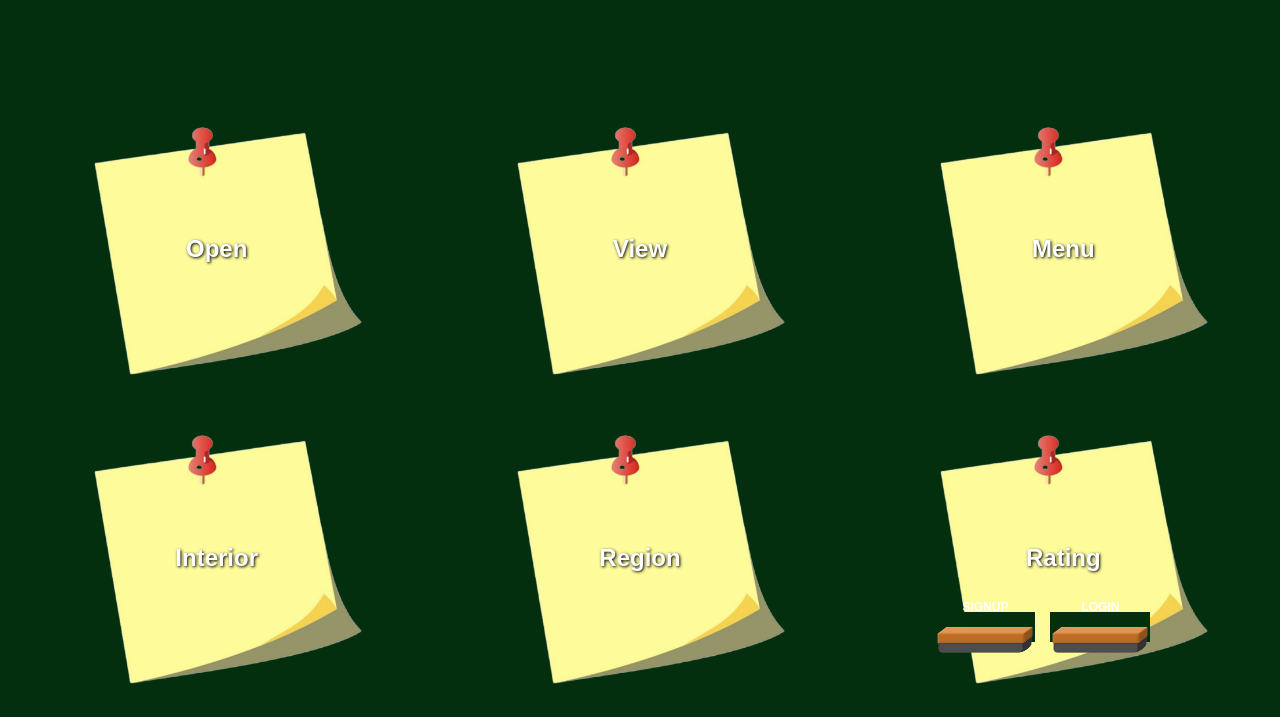
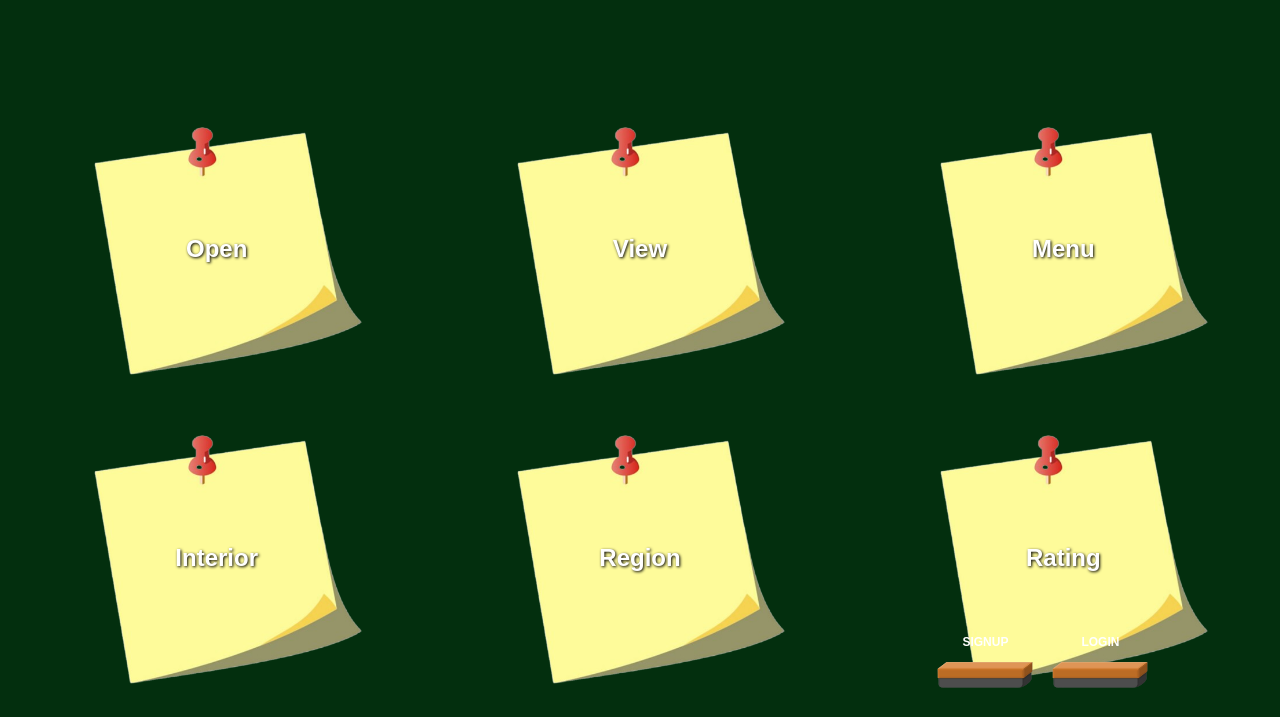
Before and after one commit to nnhhlee/project_busancafe, a website: page maincafe.html in a window 1280 px wide. Shown: the part 118-835 px from the top of the page. Drawn offline with Linux system fonts and the light colour scheme.

Commit message:
plus eraser!

```diff
--- a/cssfiles/cafe.css
+++ b/cssfiles/cafe.css
@@ -24,7 +24,7 @@ h3 {
 #top-buttons {
   margin-right: 7%;
   position: fixed;
-  bottom: 40px;
+  bottom: 10px;
   right: 40px;
   display: flex;
   gap: 15px;
@@ -34,13 +34,12 @@ h3 {
 #top-buttons button {
   border: none;
   background: none;
-  background-color: rgb(3, 47, 14);
   display: flex;
   flex-direction: column;
   align-items: center;
   justify-content: center;
   width: 100px;
-  height: 30px;
+  height: 20px;
   padding: 8px;
   cursor: pointer;
   transition: all 0.3s ease;
```
